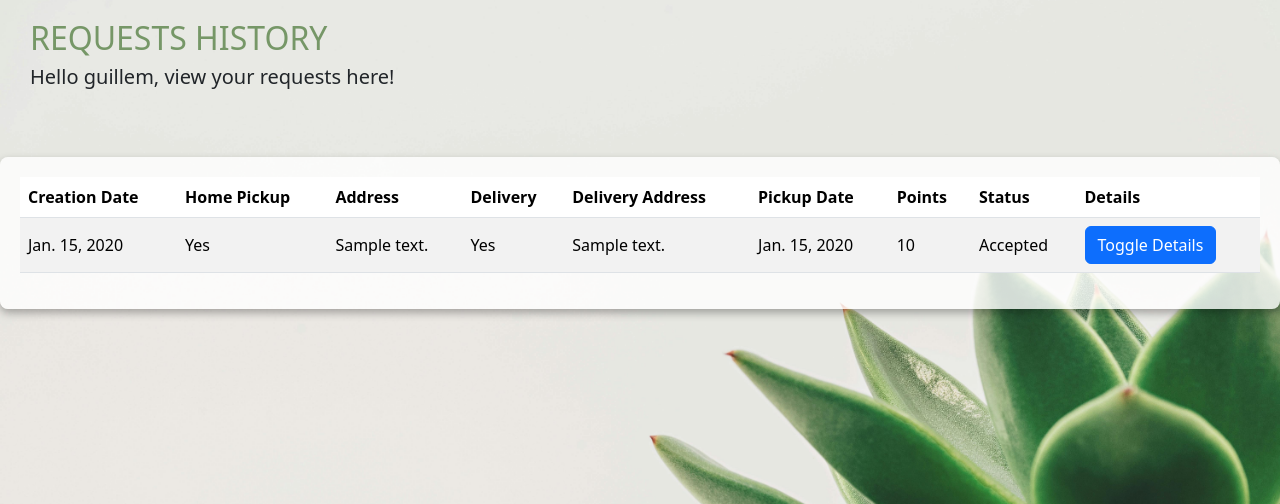
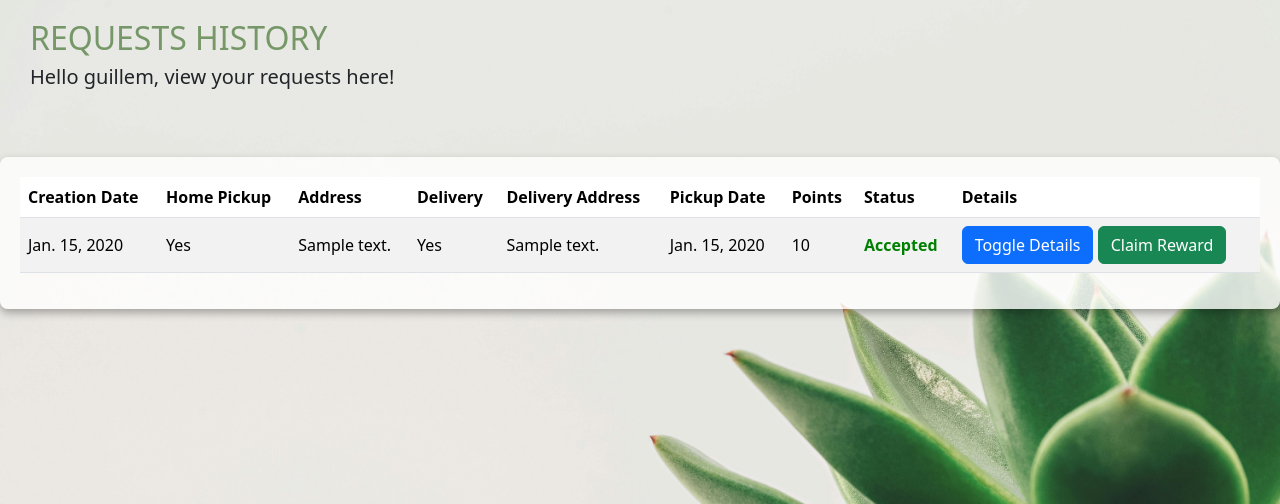
Before and after one commit to Guillemtejonestalella/EcoRecycleProject, a Django app: page /requestsHistory in a window 1280 px wide. Shown: the part 71-575 px from the top of the page. Run offline with Django 5.2, Linux system fonts and the light colour scheme; a user stored in the database is signed in; tables that the repository leaves empty hold one stand-in row (values such as "Sample post"); some libraries are stand-ins or nearby versions.

Commit message:
[Updated]

```diff
--- a/ecoApp/templates/ecoApp/requestsHistory.html
+++ b/ecoApp/templates/ecoApp/requestsHistory.html
@@ -36,11 +36,20 @@
                     <td>{{ request.OrderDeliveryAddress }}</td>
                     <td>{{ request.OrderPickupDate }}</td>
                     <td>{{ request.OrderPoints }}</td>
-                    <td>{{ request.OrderStatus }}</td>
+                    <td style="{% if request.OrderStatus == 'Accepted' %} color: green; font-weight: bold;{% elif request.OrderStatus == 'Denied' %} color: red; font-weight: bold;{% endif %}">
+                        <strong>{{ request.OrderStatus }}</strong>
+                    </td>
+
+
+
+
                     <td class="align-middle">
                         <button class="btn btn-primary" type="button" data-bs-toggle="collapse" data-bs-target="#orderlines-{{ request.id }}" aria-expanded="false" aria-controls="orderlines-{{ request.id }}">
                             Toggle Details
                         </button>
+                        {% if request.OrderStatus == 'Accepted' %}
+                            <button class="btn btn-success" type="submit">Claim Reward</button>
+                        {% endif %}
                     </td>
                 </tr>
                 <tr class="collapse" id="orderlines-{{ request.id }}">
```
